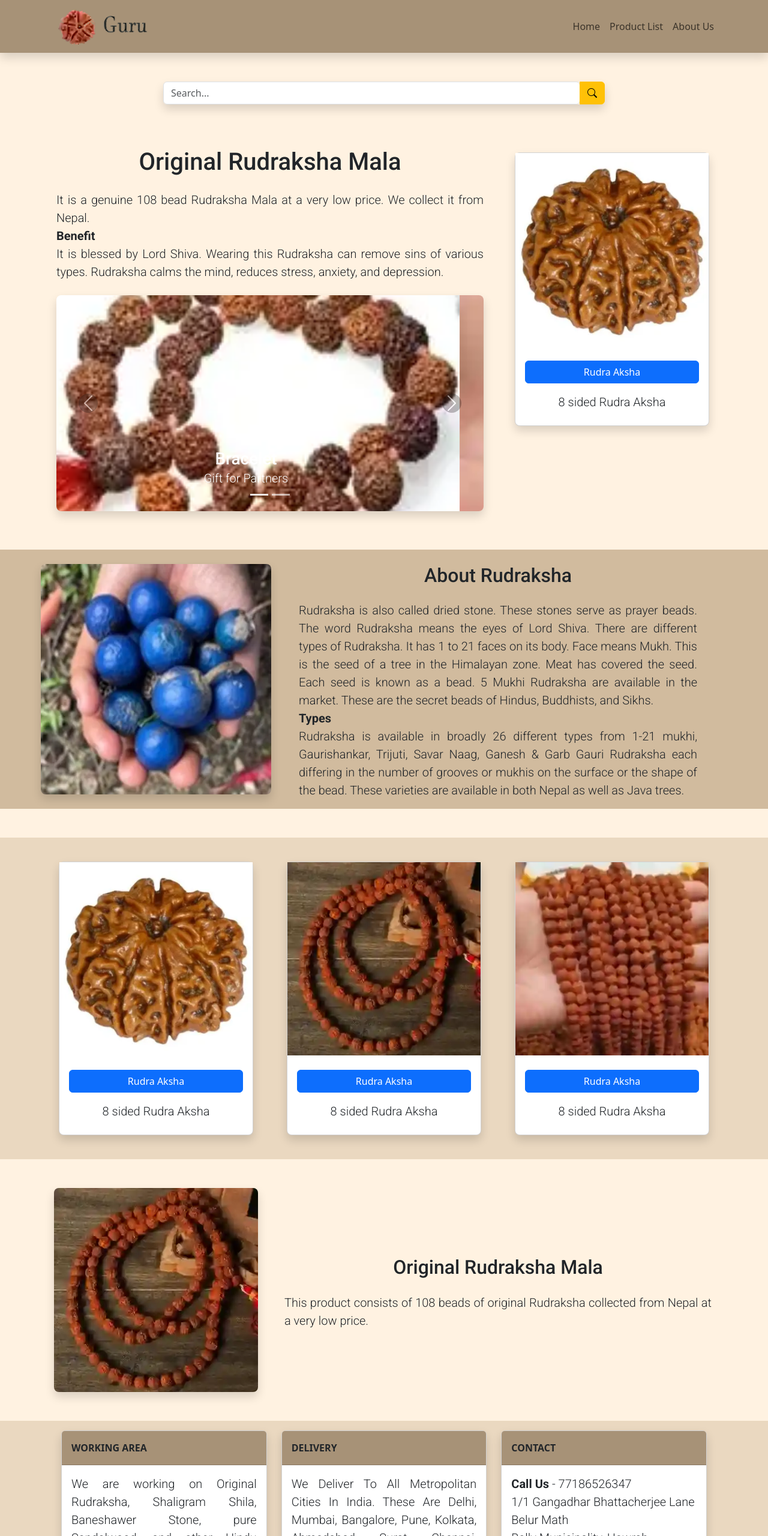
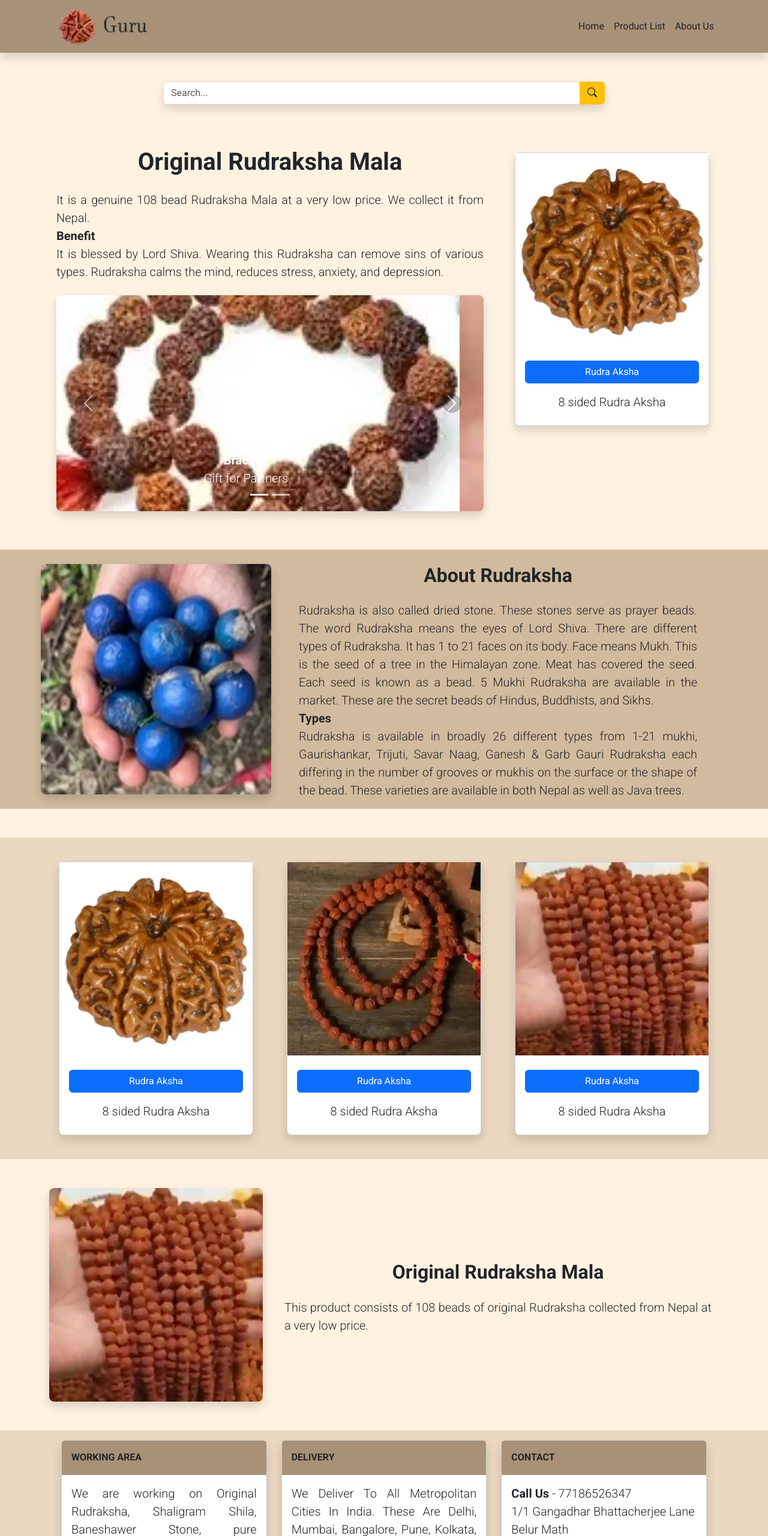
Before and after one commit to kanadkapil/Rudra-Aksha, a plain HTML site: page index.html in a window 1280 px wide. Shown: the top 2560 px of the page at 60% size. Drawn offline with nearby package versions, Linux system fonts and the light colour scheme.

Commit message:
Update index.html

```diff
--- a/index.html
+++ b/index.html
@@ -1,4 +1,3 @@
-
 <!DOCTYPE html>
 <html lang="en">
 
@@ -12,6 +11,45 @@
     <!-- Font Awesome -->
     <link rel="stylesheet" href="https://cdn.jsdelivr.net/npm/bootstrap-icons@1.11.3/font/bootstrap-icons.min.css">
     <title>Guru</title>
+    <style>
+        body,
+        h1,
+        h2,
+        h3,
+        p {
+            font-family: Roboto, sans-serif
+        }
+
+        p {
+            text-align: justify;
+            font-size: 20px;
+            font-weight: 360
+        }
+
+        .bg-clr1 {
+            background-color: #fff2e1
+        }
+
+        .bg-clr2 {
+            background-color: #ead8c0
+        }
+
+        .bg-clr3 {
+            background-color: #d1bb9e
+        }
+
+        .bg-clr4 {
+            background-color: #a79277
+        }
+
+        h1,
+        h2,
+        h3
+{
+            text-align: center;
+            font-weight: 700
+        }
+    </style>
 </head>
 
 <body class="bg-clr1">
@@ -21,7 +59,8 @@
             <div class="container">
                 <a class="navbar-brand"
                     href="https://rudraksha.guru/original-rudraksha-mala-108-beads-price-india.html">
-                    <img src="assets/pics/logotransparentresized.webp" alt="Logo">
+                    <img src="assets/pics/logotransparentresized.webp" alt="Logo" loading="lazy" width="170"
+                        height="62">
                 </a>
                 <button class="navbar-toggler" type="button" data-bs-toggle="collapse" data-bs-target="#navbarNav"
                     aria-controls="navbarNav" aria-expanded="false" aria-label="Toggle navigation">
@@ -30,14 +69,13 @@
                 <div class="collapse navbar-collapse justify-content-end" id="navbarNav">
                     <ul class="navbar-nav">
                         <li class="nav-item">
-                            <a href="https://rudraksha.guru/original-rudraksha-mala-108-beads-price-india.html"
-                                class="nav-link">Home</a>
+                            <a href="https://rudraksha.guru" class="nav-link text-dark">Home</a>
                         </li>
                         <li class="nav-item">
-                            <a href="#" class="nav-link">Product List</a>
+                            <a href="#" class="nav-link text-dark">Product List</a>
                         </li>
                         <li class="nav-item">
-                            <a href="#" class="nav-link">About Us</a>
+                            <a href="#" class="nav-link text-dark">About Us</a>
                         </li>
                     </ul>
                 </div>
@@ -49,7 +87,7 @@
     <section class="my-5">
         <div class="container">
             <div class="row justify-content-center">
-                <div class="col-md-8">
+                <div class="col-md-8 col-sm-12">
                     <div class="shadow rounded-2">
                         <form action="#" method="get">
                             <div class="input-group">
@@ -99,14 +137,14 @@
                                 <div class="carousel-item active d-flex justify-content-center">
                                     <img src="assets/pics/r2.webp" alt="Bracelet">
                                     <div class="carousel-caption">
-                                        <h3 class="text-white">Bracelet</h3>
+                                        <p class="text-white"><b>Bracelet</b></p>
                                         <p class="text-white">Gift for Partners</p>
                                     </div>
                                 </div>
                                 <div class="carousel-item">
                                     <img src="assets/pics/r4.webp" alt="Rudra Aksha Mala">
                                     <div class="carousel-caption">
-                                        <h3 class="text-white">Rudra Aksha Mala</h3>
+                                        <p class="text-white"><b>Rudra Aksha Mala</b></p>
                                         <p class="text-white">For the fans' of Lord Shiva</p>
                                     </div>
                                 </div>
@@ -126,10 +164,11 @@
                         </div>
                     </div>
 
-                    <div class="col-md-4 my-3">
+                    <div class="col-md-4 col-sm-12 my-3">
                         <div class="d-sm-flex justify-content-md-end my-3 mx-3">
                             <div class="card shadow rounded-3 card-custom">
-                                <img src="assets/pics/r1.webp" alt="Copper Bottle" class="img-fluid">
+                                <img src="assets/pics/r1.webp" alt="Rudraksha" class="img-fluid" width="400"
+                                    height="300">
                                 <div class="card-body">
                                     <div class="d-grid py-2">
                                         <a href="product.html"
@@ -151,9 +190,10 @@
             <div class="container">
                 <div class="row">
                     <div class="col-md-4 col-sm-12 py-4 d-flex justify-content-center">
-                        <img src="assets/pics/rs1.webp" alt="Rudraksha Fruit" class="rounded-3 shadow img-custom">
+                        <img src="assets/pics/rs1.webp" alt="Rudraksha Fruit" class="img-custom rounded-3 shadow "
+                            width="420" height="420">
                     </div>
-                    <div class="col-md-8 px-5">
+                    <div class="col-md-8 col-sm-12 px-5">
                         <div class="my-4">
                             <h2>About Rudraksha</h2>
                         </div>
@@ -180,7 +220,8 @@
                     <div class="col-md-4 my-3">
                         <div class="d-sm-flex justify-content-md-end mx-3">
                             <div class="card shadow rounded-3 card-custom">
-                                <img src="assets/pics/r1.webp" alt="Rudra Aksha" class="img-fluid">
+                                <img src="assets/pics/r1.webp" alt="Rudraksha" class="img-fluid" loading="lazy"
+                                    width="420" height="420">
                                 <div class="card-body">
                                     <div class="d-grid py-2">
                                         <a href="product.html"
@@ -196,7 +237,8 @@
                     <div class="col-md-4 my-3">
                         <div class="d-sm-flex justify-content-md-end mx-3">
                             <div class="card shadow rounded-3 card-custom">
-                                <img src="assets/pics/r3.webp" alt="Rudra Aksha" class="img-fluid">
+                                <img src="assets/pics/r3.webp" alt="Rudra Aksha" class="img-fluid" loading="lazy"
+                                    width="420" height="420">
                                 <div class="card-body">
                                     <div class="d-grid py-2">
                                         <a href="product.html"
@@ -212,7 +254,8 @@
                     <div class="col-md-4 my-3">
                         <div class="d-sm-flex justify-content-md-end mx-3">
                             <div class="card shadow rounded-3 card-custom">
-                                <img src="assets/pics/r4.webp" alt="Rudra Aksha" class="img-fluid">
+                                <img src="assets/pics/r4.webp" alt="Rudra Aksha" class="img-fluid" loading="lazy"
+                                    width="420" height="420">
                                 <div class="card-body">
                                     <div class="d-grid py-2">
                                         <a href="product.html"
@@ -233,10 +276,12 @@
         <section class="my-5">
             <div class="container">
                 <div class="row">
-                    <div class="col-md-4 d-flex justify-content-center">
-                        <img src="assets/pics/r3.webp" alt="Rudraksha" class="rounded-3 shadow img-custom">
+                    <div class="col-md-4 col-sm-12 d-flex justify-content-center">
+                        <img src="assets/pics/r4.webp" alt="Rudra Aksha" class="img-custom rounded-3 shadow"
+                            loading="lazy" width="420" height="420">
+
                     </div>
-                    <div class="col-md-8 px-4 d-sm-flex align-items-center">
+                    <div class="col-md-8 col-12 px-4 d-sm-flex align-items-center">
                         <div class="py-3">
                             <div class="my-4">
                                 <h2>Original Rudraksha Mala</h2>
@@ -254,7 +299,7 @@
             <div class="container">
                 <div class="row mx-2">
 
-                    <div class="col-md-4 py-3">
+                    <div class="col-md-4 col-sm-12 py-3">
                         <div class="card shadow rounded-3">
                             <div class="card-header py-3" style="background-color: #A79277;"><b>WORKING AREA</b></div>
                             <div class="card-body">
@@ -267,7 +312,7 @@
                         </div>
                     </div>
 
-                    <div class="col-md-4 py-3">
+                    <div class="col-md-4 col-sm-12 py-3">
                         <div class="card shadow rounded-3">
                             <div class="card-header py-3" style="background-color: #A79277;"><b>DELIVERY</b></div>
                             <div class="card-body">
@@ -280,7 +325,7 @@
                         </div>
                     </div>
 
-                    <div class="col-md-4 py-3">
+                    <div class="col-md-4 col-sm-12 py-3">
                         <div class="card shadow rounded-3">
                             <div class="card-header py-3" style="background-color: #A79277;"><b>CONTACT</b></div>
                             <div class="card-body">
@@ -308,8 +353,10 @@
     </footer>
 
     <!-- Bootstrap JS -->
-    <script src="https://cdn.jsdelivr.net/npm/bootstrap@5.3.3/dist/js/bootstrap.bundle.min.js" integrity=""
-        crossorigin=""></script>
+    <script src="https://cdn.jsdelivr.net/npm/@popperjs/core@2.11.7/dist/umd/popper.min.js" integrity=""
+        crossorigin="anonymous" defer></script>
+    <script src="https://cdn.jsdelivr.net/npm/bootstrap@5.3.3/dist/js/bootstrap.min.js" integrity=""
+        crossorigin="anonymous" defer></script>
 </body>
 
 </html>
```
